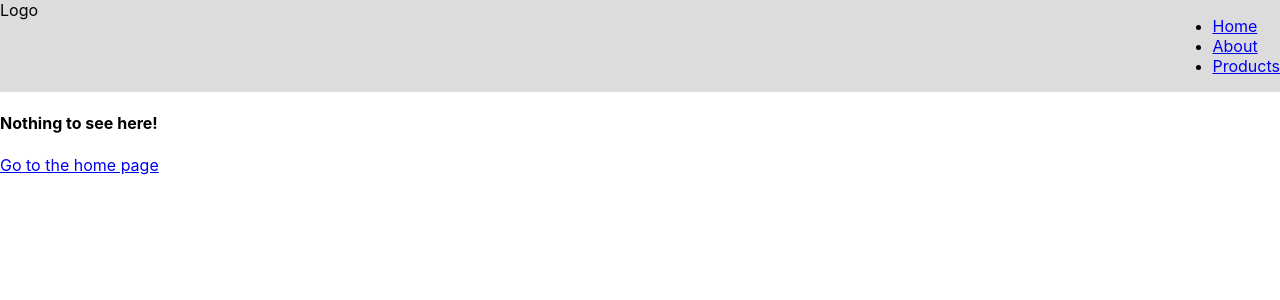
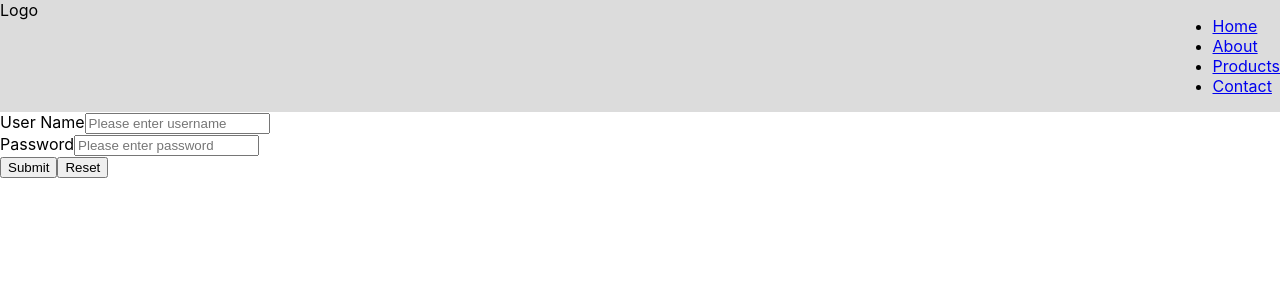
Before and after one commit to yashdawale97/blog, a React (Create React App) app: page /contact in a window 1280 px wide. Shown: the top 300 px of the page. Built offline with nearby package versions, Linux system fonts and the light colour scheme.

Commit message:
Added form using state

```diff
--- a/package.json
+++ b/package.json
@@ -7,10 +7,11 @@
     "@testing-library/react": "^13.4.0",
     "@testing-library/user-event": "^13.5.0",
     "axios": "^1.6.5",
+    "bootstrap": "^5.3.2",
     "react": "^18.2.0",
     "react-dom": "^18.2.0",
     "react-router-dom": "^6.21.1",
-    "react-scripts": "5.0.1",
+    "react-scripts": "^5.0.1",
     "web-vitals": "^2.1.4"
   },
   "scripts": {
@@ -36,5 +37,8 @@
       "last 1 firefox version",
       "last 1 safari version"
     ]
+  },
+  "devDependencies": {
+    "sass": "^1.69.7"
   }
 }
--- a/src/App.js
+++ b/src/App.js
@@ -5,6 +5,7 @@ import Home from "./pages/home";
 import NoMatch from "./pages/noMatch";
 import Header from "./components/header/header";
 import Products from "./pages/products";
+import Contact from "./pages/contact";
 
 function App() {
   return (
@@ -22,6 +23,7 @@ function App() {
           element={<About heading="About Us" isHome={false} />}
         />
         <Route path="/products" element={<Products />} />
+        <Route path="/contact" element={<Contact />} />
         <Route path="*" element={<NoMatch />} />
       </Routes>
     </div>
--- /dev/null
+++ b/src/components/form/InputFiled/InputButton.js
@@ -0,0 +1,3 @@
+export default function InputButton({ value, onClickHandler }) {
+  return <input type="submit" value={value} onClick={onClickHandler} />;
+}
--- /dev/null
+++ b/src/components/form/InputFiled/textFiled.js
@@ -0,0 +1,20 @@
+export default function TextFiled({
+  label,
+  placeholder,
+  name,
+  value,
+  onChangeHandler,
+}) {
+  return (
+    <div>
+      <label>{label}</label>
+      <input
+        type="text"
+        placeholder={placeholder}
+        name={name}
+        onChange={onChangeHandler}
+        value={value}
+      />
+    </div>
+  );
+}
--- /dev/null
+++ b/src/components/form/form.js
@@ -0,0 +1,49 @@
+import { useState } from "react";
+import InputButton from "./InputFiled/InputButton";
+import TextFiled from "./InputFiled/textFiled";
+
+export default function Form() {
+  const [form, setForm] = useState({
+    userName: "",
+    password: "",
+  });
+  const { userName, password } = form;
+
+  const onSubmitHandler = (event) => {
+    event.preventDefault();
+    setForm({ userName: userName, password: password });
+  };
+
+  const resetHandler = (e) => {
+    e.preventDefault();
+    setForm({ userName: "", password: "" });
+  };
+
+  const onChangeHandler = (e) => {
+    const { name, value } = e.target;
+    setForm({ ...form, [name]: value });
+  };
+
+  return (
+    <div>
+      <form>
+        <TextFiled
+          label="User Name"
+          name="userName"
+          placeholder="Please enter username"
+          value={userName}
+          onChangeHandler={onChangeHandler}
+        />
+        <TextFiled
+          label="Password"
+          name="password"
+          placeholder="Please enter password"
+          value={password}
+          onChangeHandler={onChangeHandler}
+        />
+        <InputButton value="Submit" onClickHandler={onSubmitHandler} />
+        <InputButton value="Reset" onClickHandler={resetHandler} />
+      </form>
+    </div>
+  );
+}
--- a/src/components/nav/nav.js
+++ b/src/components/nav/nav.js
@@ -14,6 +14,9 @@ export default function Nav() {
           <li>
             <Link to="/products">Products</Link>
           </li>
+          <li>
+            <Link to="/contact">Contact</Link>
+          </li>
         </ul>
       </nav>
       <Outlet />
--- /dev/null
+++ b/src/pages/contact.js
@@ -0,0 +1,5 @@
+import Form from "../components/form/form";
+
+export default function Contact() {
+  return <Form />;
+}
```
Also changed, not shown: 1 other file (tests, documents, lock files or other folders).
